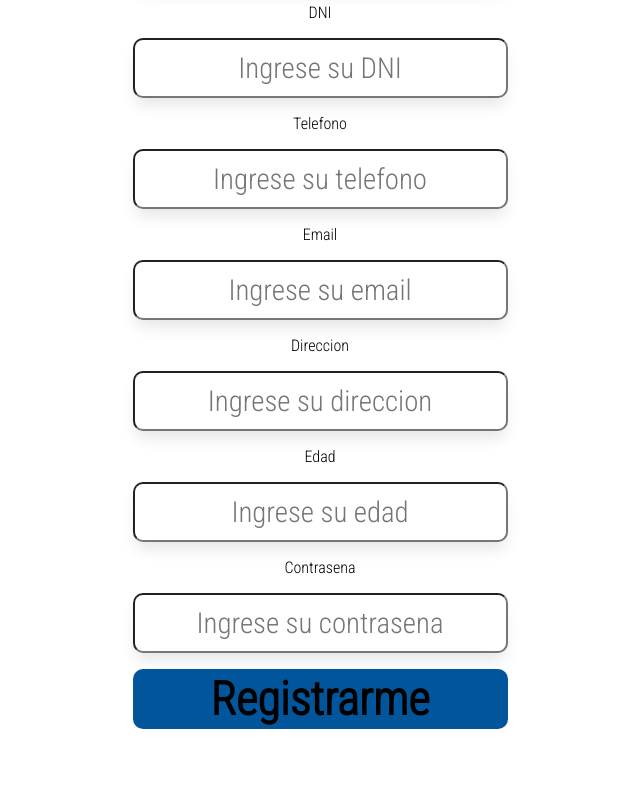
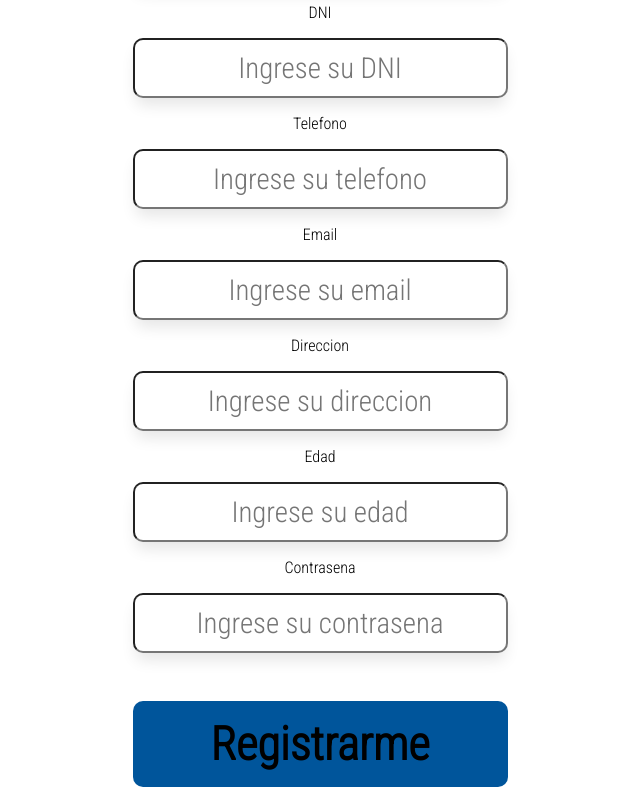
Before and after one commit to RauMax/programsalud, a plain HTML site: page register.html in a window 1280 px wide. Shown: the part 316-1119 px from the top of the page, without its empty margins (320-960 px from the left). Before the commit the page ends 1061 px from the top, so only its background shows below. Drawn offline with Linux system fonts and the light colour scheme.

Commit message:
corrijo el form y arreglo estilos

```diff
--- a/styles.css
+++ b/styles.css
@@ -42,11 +42,15 @@ input:focus {
 }
 
 .submitBtn {
+  padding: 1rem 0;
+  max-width: 99%;
   width: 375px;
-  height: 60px;
   border-radius: 10px;
   font-size: 2.9rem;
   background-color: #00559b;
   font-weight: 900;
   border: none;
+  margin-top: 2rem;
 }
+
+.submitBtn
```
